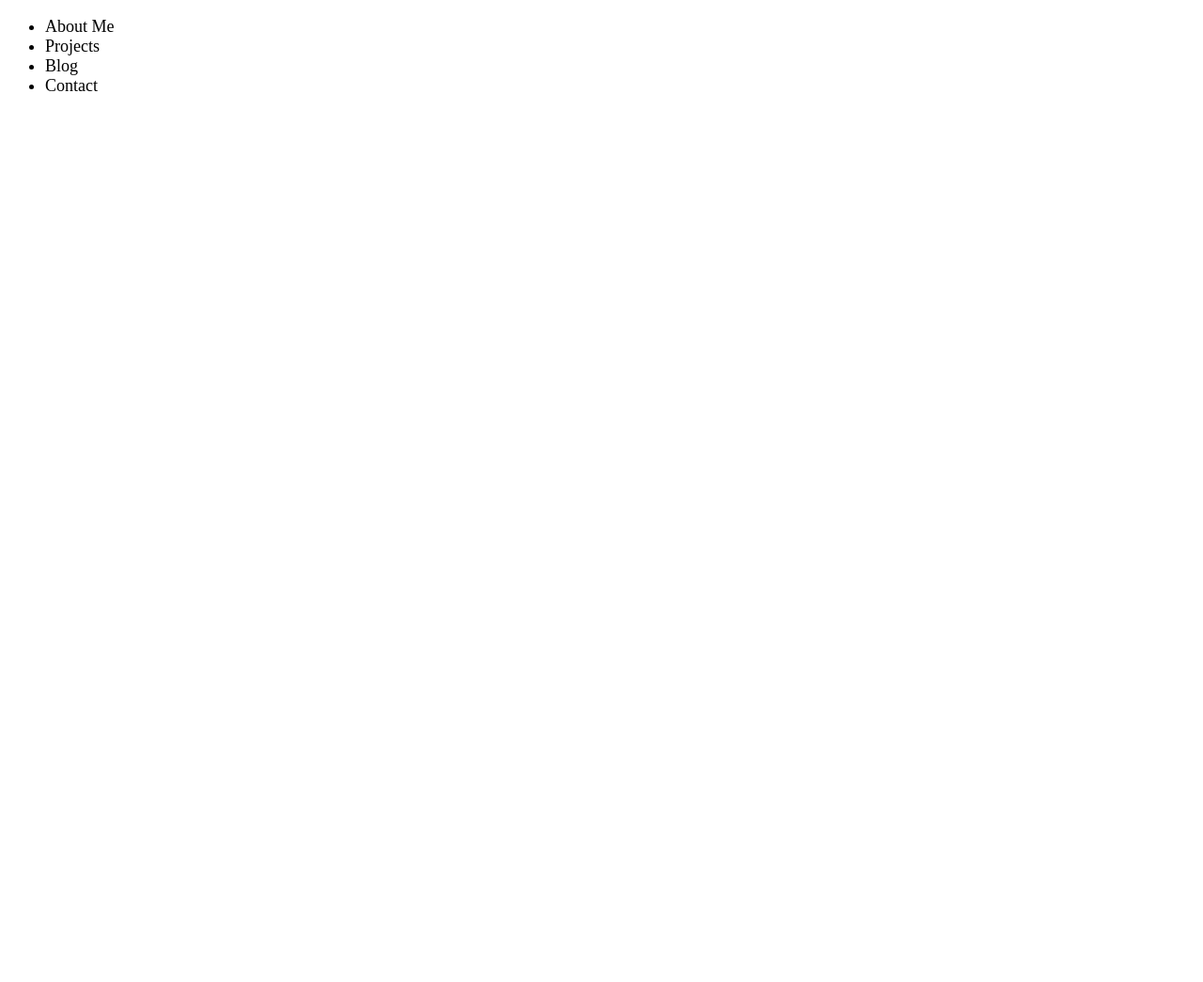
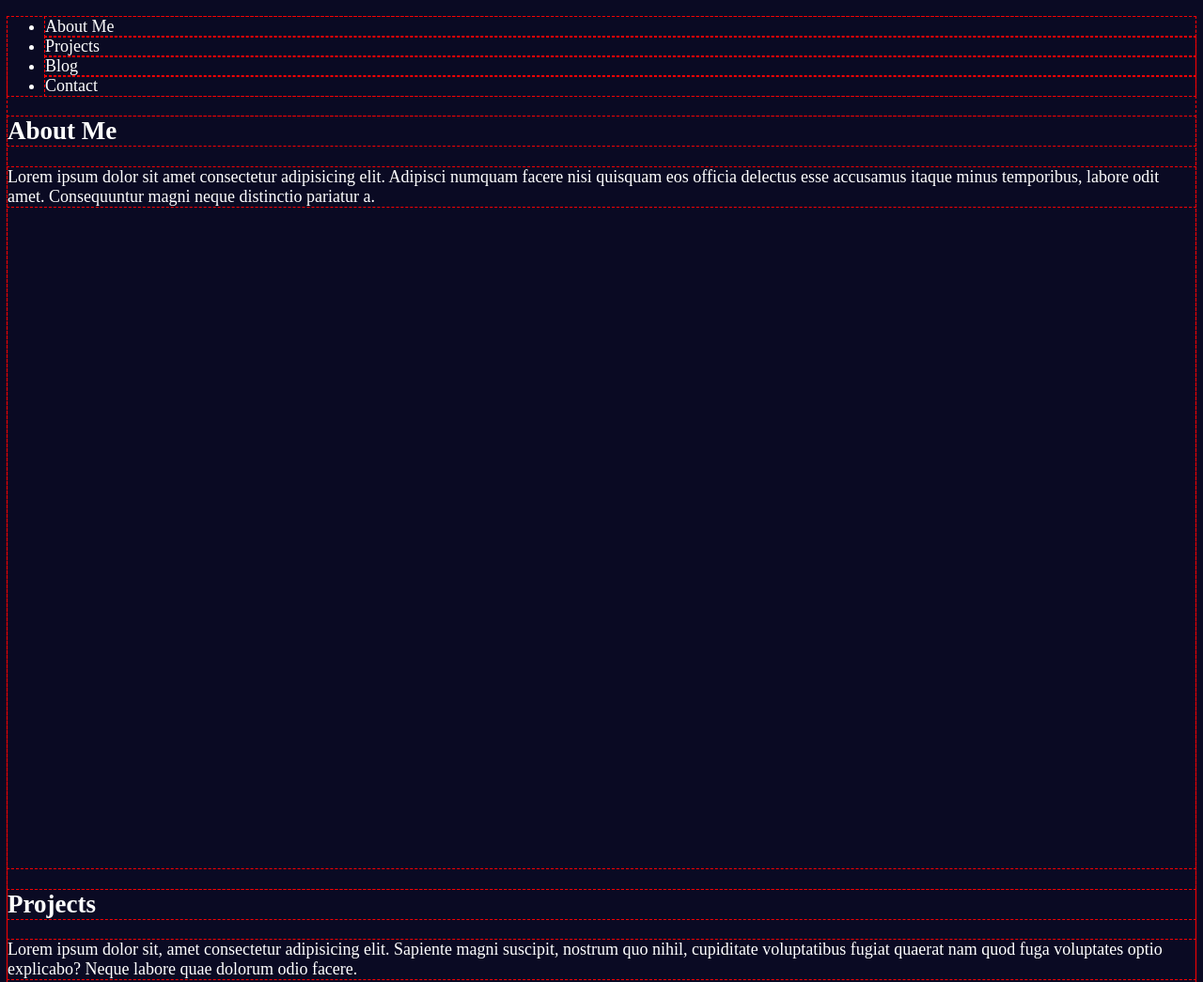
Before and after one commit to department19/FAC-Webpage, a plain HTML site: page index.html in a window 1280 px wide. Shown: the top 1045 px of the page at 94% size. Before the commit the page ends 800 px from the top, so only its background shows below. Drawn offline with Linux system fonts and the light colour scheme.

Commit message:
added a little to webpage

```diff
--- a/index.html
+++ b/index.html
@@ -7,18 +7,36 @@
         <link rel="stylesheet" href="styles.css">
         <link rel="stylesheet" href="https://fonts.googleapis.com/css?family=Lato">
         <link rel="stylesheet" href="https://fonts.googleapis.com/css?family=Roboto+Mono">
+        <script defer src="script.js"></script>
     </head>
     <body>
-        <nav>
+        <nav id="navbar">
             <ul>
-                <li>About Me</li>
-                <li>Projects</li>
-                <li>Blog</li>
-                <li>Contact</li>
+                <li class="navitem">About Me</li>
+                <li class="navitem">Projects</li>
+                <li class="navitem">Blog</li>
+                <li class="navitem">Contact</li>
             </ul>
         </nav>
         <main>
-
+            <article id="About-me">
+                <h2>About Me</h2>
+                <p>Lorem ipsum dolor sit amet consectetur adipisicing elit. Adipisci numquam facere nisi quisquam eos officia delectus esse accusamus itaque minus temporibus, labore odit amet. Consequuntur magni neque distinctio pariatur a.</p>
+            </article>
+            <article id="Projects">
+                <h2>Projects</h2>
+                <p>Lorem ipsum dolor sit, amet consectetur adipisicing elit. Sapiente magni suscipit, nostrum quo nihil, cupiditate voluptatibus fugiat quaerat nam quod fuga voluptates optio explicabo? Neque labore quae dolorum odio facere.</p>
+            </article>
+            <article id="Blog">
+                <h2>Blog</h2>
+                <p>Lorem ipsum dolor sit amet consectetur adipisicing elit. Provident voluptatem magnam quo asperiores excepturi. Error quae repellendus asperiores dicta. Repellat veritatis eveniet minima pariatur sit, libero eligendi fuga dolorum! Delectus.</p>
+            </article>
+            <article id="Contact">
+                <h2>Contact</h2>
+                <p>Lorem ipsum dolor sit amet.</p>
+                <p>Odit dicta nisi quibusdam expedita?</p>
+                <p>Suscipit similique molestiae eum repellat.</p>
+            </article>
         </main>
     </body>
 </html>
--- a/styles.css
+++ b/styles.css
@@ -1,3 +1,7 @@
+* {
+    outline: 1px dashed red;
+}
+
 :root {
     /* background colours */
     --bg1: #0a0a23;
@@ -5,10 +9,10 @@
     --bg3: #2a2a40;
     --bg4: #3b3b4f;
     /* text and main highlight colour */
-    --tx1: #ffffff;
-    --tx2: #f5f6f7;
-    --tx3: #dfdfe2;
-    --tx4: #d0d0d5;
+    --txt1: #ffffff;
+    --txt2: #f5f6f7;
+    --txt3: #dfdfe2;
+    --txt4: #d0d0d5;
     /* accent colour */
     --purple: #dbb8ff;
     --darkpurple: #5a01a7;
@@ -22,8 +26,16 @@
 
 html {
     font-size: 10px;
+    scroll-behavior: smooth;
 }
 
 body {
+    color: var(--txt1);
     font-size: 1.8rem;
+    background-color: var(--bg1);
+
 }
+
+article {
+    height: 100vh;
+}
```
Also changed, not shown: script.js (added).
